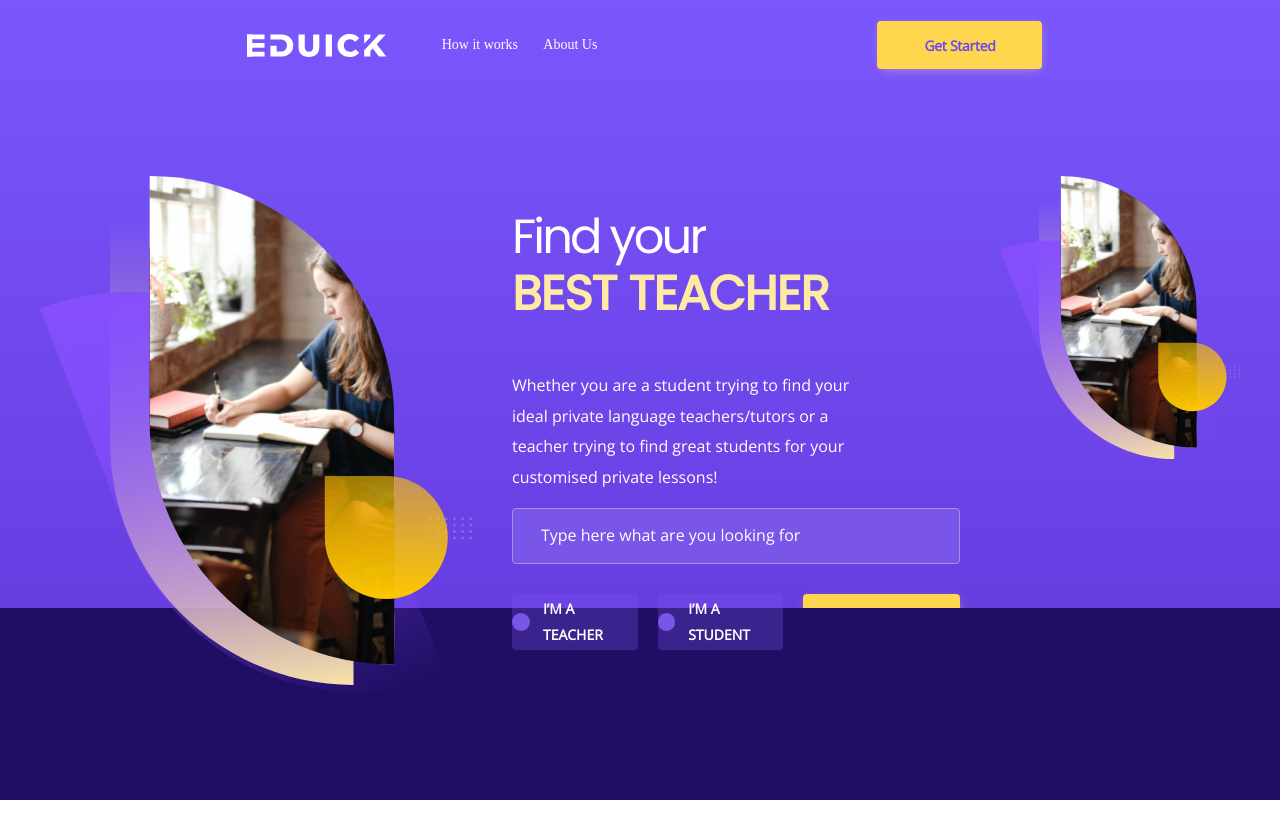
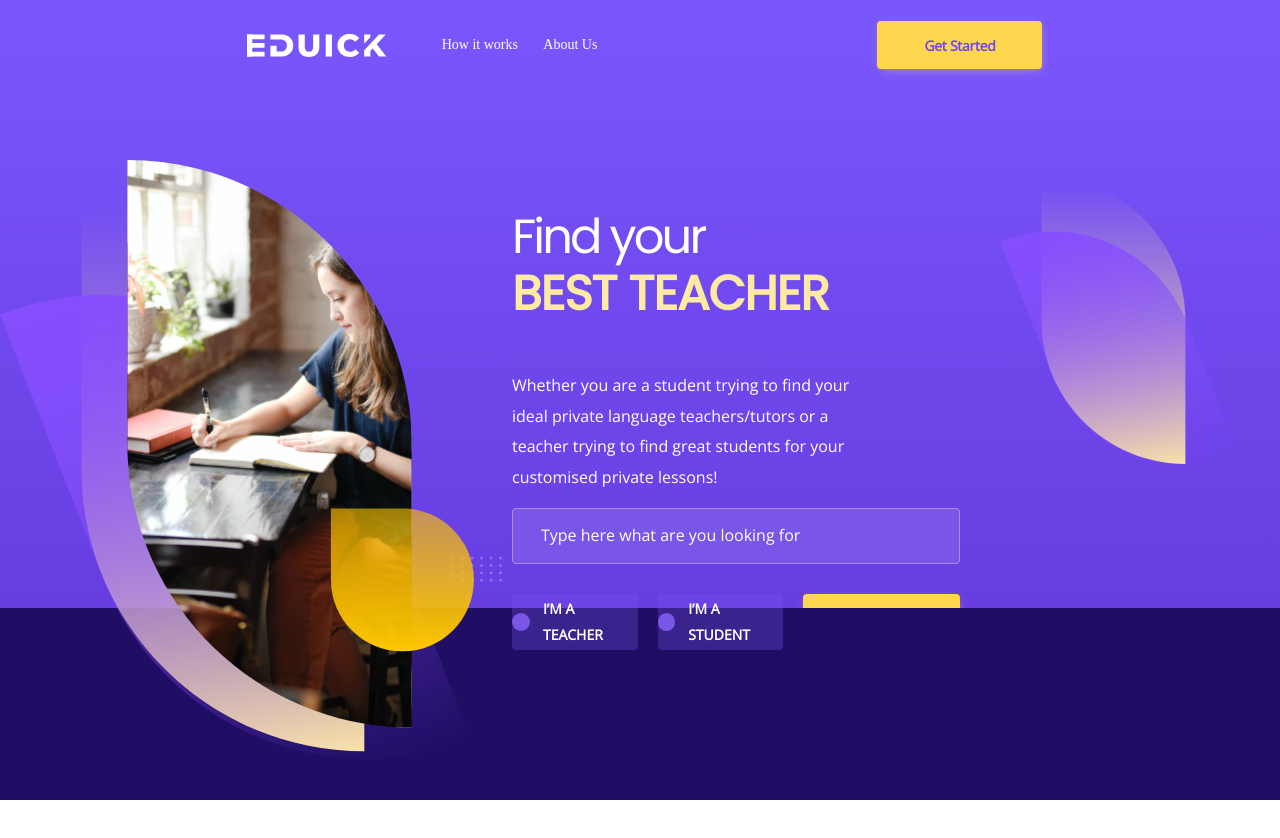
Before and after one commit to Rezende123/eduick, a Next.js app: page /Landing/Landing in a window 1280 px wide. Shown: the top 838 px of the page. Before the commit the page ends 800 px from the top, so only its background shows below. Built offline with nearby package versions, Linux system fonts and the light colour scheme.

Commit message:
feat: Insere segunda imagem e ajusta espaçamentos

```diff
--- a/src/pages/Landing/Landing.module.scss
+++ b/src/pages/Landing/Landing.module.scss
@@ -16,12 +16,26 @@
 
     #shape-1 {
         grid-area: shape1;
+        margin: 0;
+        justify-self: end;
+        margin-right: 10px;
+
+        & > div {
+          max-width: 530px !important;
+        }
     }
     #form {
         grid-area: form;
     }
     #shape-2 {
         grid-area: shape2;
+
+        & > div {
+          margin-left: -70px !important;
+          height: 605px;
+          width: 429px;
+          max-width: none !important;
+        }
     }
   }
   &__footer {
--- a/src/pages/Landing/Landing.page.jsx
+++ b/src/pages/Landing/Landing.page.jsx
@@ -3,6 +3,7 @@ import Header from './components/Header'
 import FindBestTeacher from './components/FindBestTeacher'
 import Image from 'next/image'
 import shape1 from '../../../public/images/group_1_descktop.svg'
+import shape2 from '../../../public/images/group_2.svg'
 
 export default function Landing() {
   return (
@@ -19,7 +20,7 @@ export default function Landing() {
           <FindBestTeacher></FindBestTeacher>
         </div>
         <figure id={style["shape-2"]}>
-          <Image src={shape1}/>
+          <Image src={shape2} height="700"/>
         </figure>
       </div>
 
```
Also changed, not shown: public/images/group_2.png (added), public/images/group_2.svg (added).
